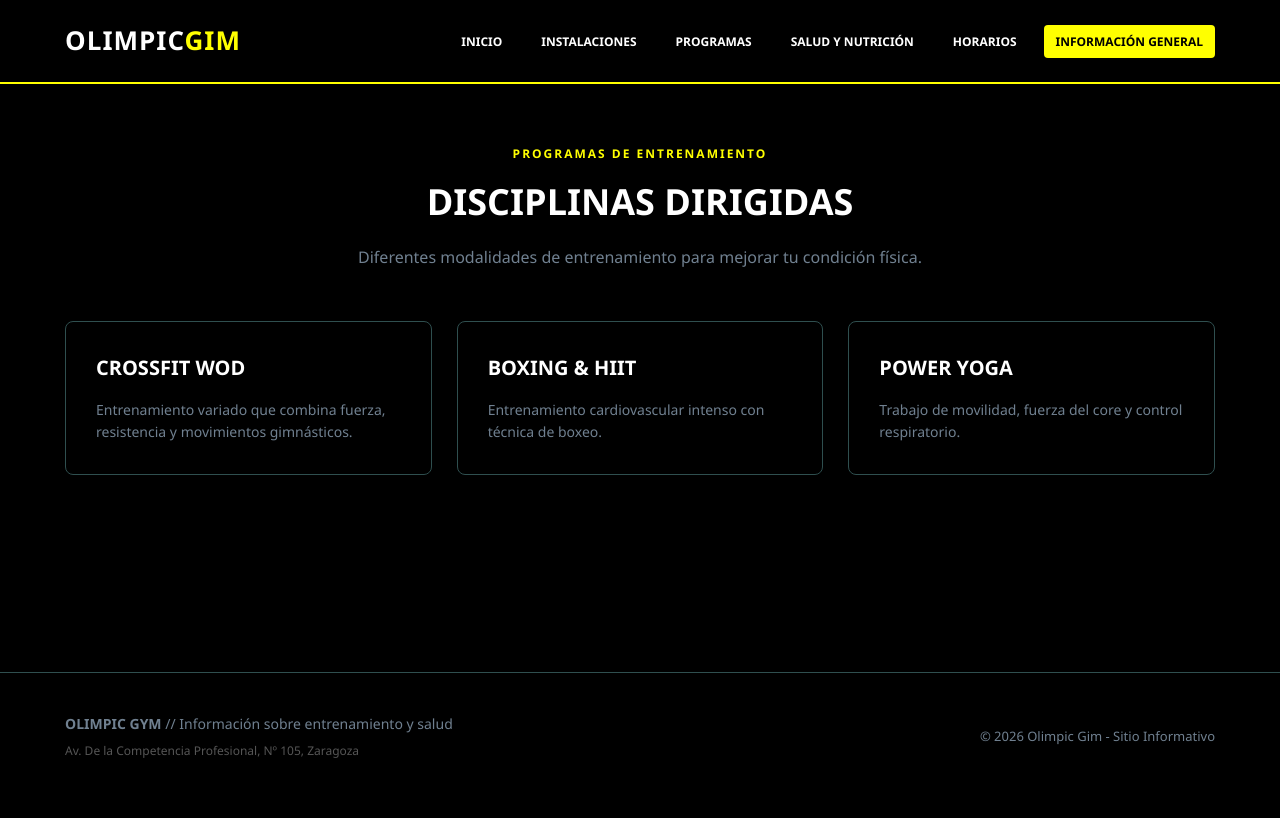
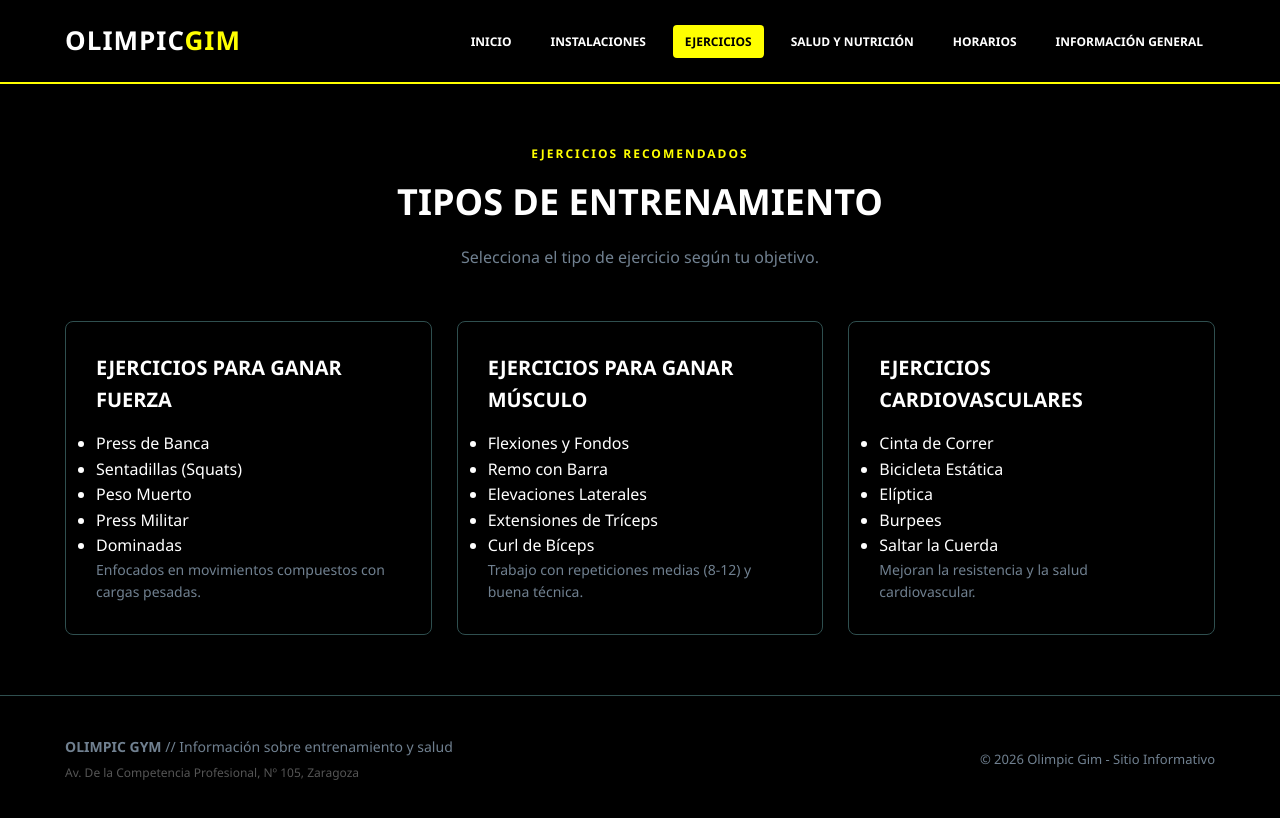
Before and after one commit to simbanatituana24/olimpic-gim, a plain HTML site: page programas.html in a window 1280 px wide. Drawn offline with Linux system fonts and the light colour scheme.

Commit message:
Update programas.html

```diff
--- a/programas.html
+++ b/programas.html
@@ -3,21 +3,21 @@
 <head>
     <meta charset="UTF-8">
     <meta name="viewport" content="width=device-width, initial-scale=1.0">
-    <title>Olimpic Gim - Programas</title>
+    <title>Olimpic Gim - Ejercicios</title>
     <link rel="stylesheet" href="estilos.css">
 </head>
 <body>
 
-<header>
+    <header>
         <div class="container nav-wrapper">
             <div class="brand-logo">OLIMPIC<span>GIM</span></div>
             <ul class="main-nav">
                 <li><a href="index.html">Inicio</a></li>
                 <li><a href="instalaciones.html">Instalaciones</a></li>
-                <li><a href="programas.html">Programas</a></li>
+                <li><a href="programas.html" class="active">Ejercicios</a></li>
                 <li><a href="salud.html">Salud y Nutrición</a></li>
                 <li><a href="horarios.html">Horarios</a></li>
-                <li><a href="planes.html" class="active">Información General</a></li>
+                <li><a href="planes.html">Información General</a></li>
             </ul>
         </div>
     </header>
@@ -25,23 +25,49 @@
     <main>
         <div class="container">
             <div class="section-header">
-                <span class="section-tag">Programas de Entrenamiento</span>
-                <h2 class="section-title">Disciplinas Dirigidas</h2>
-                <p class="section-desc">Diferentes modalidades de entrenamiento para mejorar tu condición física.</p>
+                <span class="section-tag">Ejercicios Recomendados</span>
+                <h2 class="section-title">Tipos de Entrenamiento</h2>
+                <p class="section-desc">Selecciona el tipo de ejercicio según tu objetivo.</p>
             </div>
 
             <div class="grid-3">
+                <!-- Ganar Fuerza -->
                 <div class="card">
-                    <h3>CrossFit WOD</h3>
-                    <p>Entrenamiento variado que combina fuerza, resistencia y movimientos gimnásticos.</p>
+                    <h3>Ejercicios para Ganar Fuerza</h3>
+                    <ul>
+                        <li>Press de Banca</li>
+                        <li>Sentadillas (Squats)</li>
+                        <li>Peso Muerto</li>
+                        <li>Press Militar</li>
+                        <li>Dominadas</li>
+                    </ul>
+                    <p>Enfocados en movimientos compuestos con cargas pesadas.</p>
                 </div>
+
+                <!-- Desarrollar Músculo -->
                 <div class="card">
-                    <h3>Boxing & HIIT</h3>
-                    <p>Entrenamiento cardiovascular intenso con técnica de boxeo.</p>
+                    <h3>Ejercicios para Ganar Músculo</h3>
+                    <ul>
+                        <li>Flexiones y Fondos</li>
+                        <li>Remo con Barra</li>
+                        <li>Elevaciones Laterales</li>
+                        <li>Extensiones de Tríceps</li>
+                        <li>Curl de Bíceps</li>
+                    </ul>
+                    <p>Trabajo con repeticiones medias (8-12) y buena técnica.</p>
                 </div>
+
+                <!-- Cardio -->
                 <div class="card">
-                    <h3>Power Yoga</h3>
-                    <p>Trabajo de movilidad, fuerza del core y control respiratorio.</p>
+                    <h3>Ejercicios Cardiovasculares</h3>
+                    <ul>
+                        <li>Cinta de Correr</li>
+                        <li>Bicicleta Estática</li>
+                        <li>Elíptica</li>
+                        <li>Burpees</li>
+                        <li>Saltar la Cuerda</li>
+                    </ul>
+                    <p>Mejoran la resistencia y la salud cardiovascular.</p>
                 </div>
             </div>
         </div>
```
